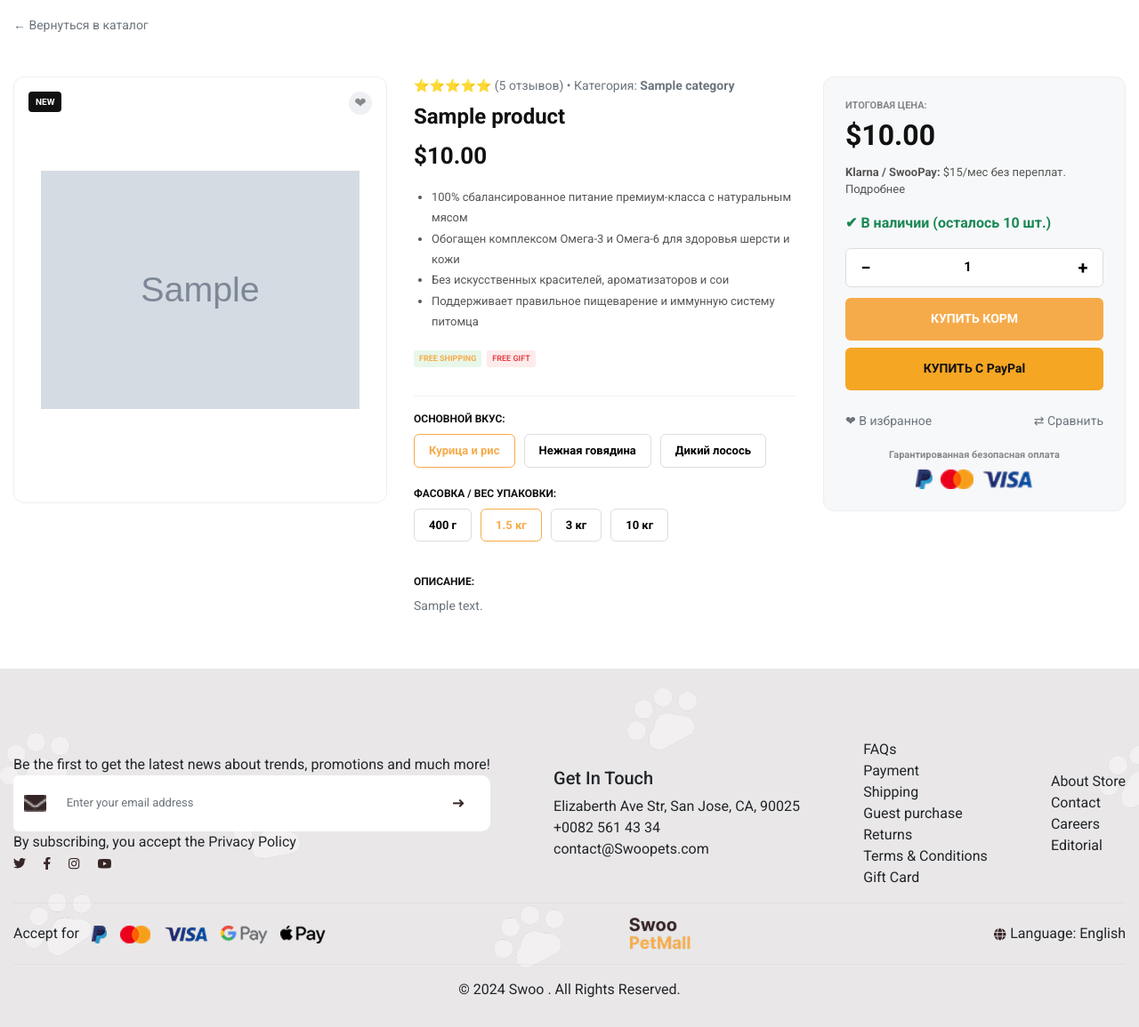
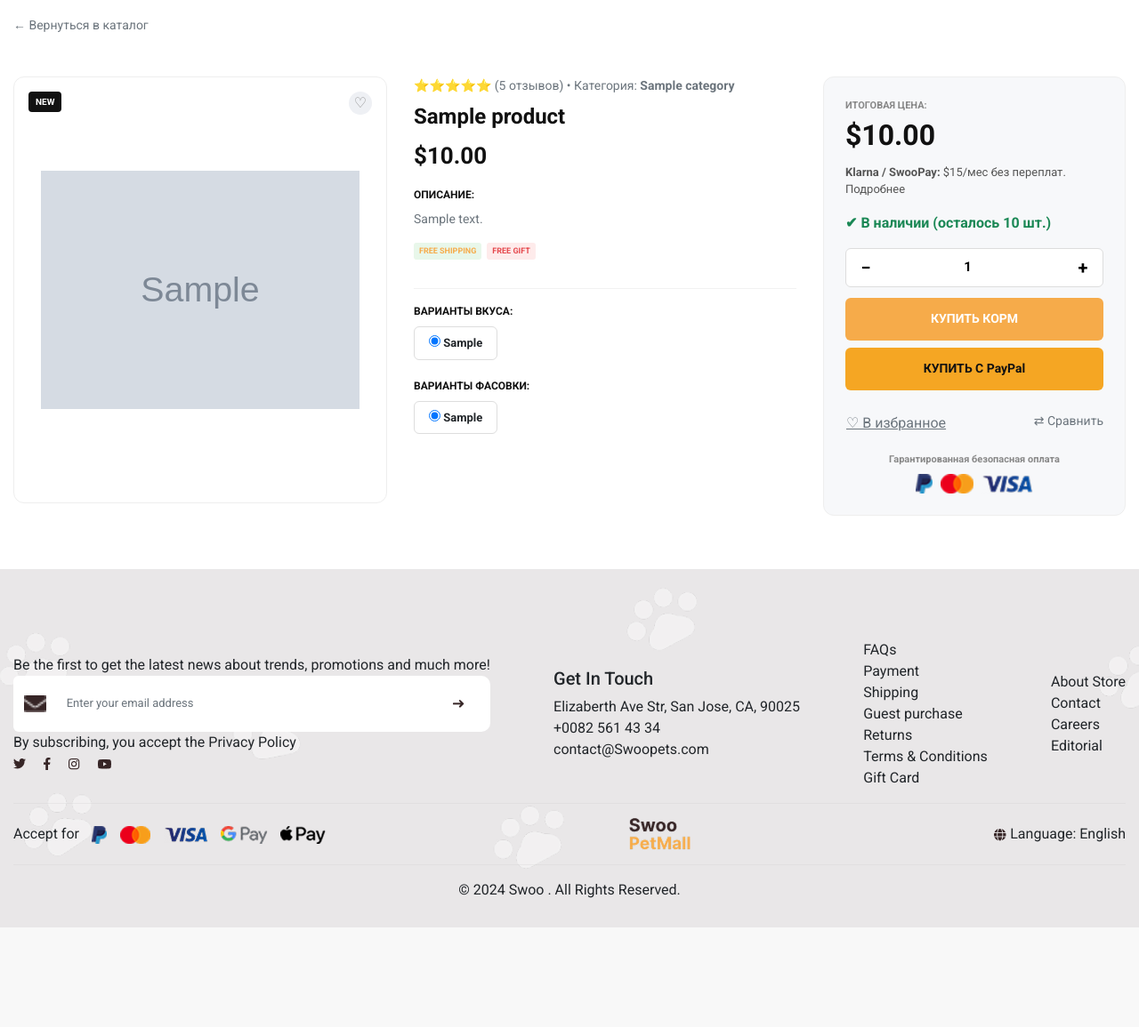
Before and after one commit to Markyha2yha/Team-project-2, a Django app: page /shop/product/1/ in a window 1280 px wide. Shown: the part 176-1331 px from the top of the page at 89% size. After the commit the page ends 1219 px from the top, so only its background shows below. Run offline with Django 5.2, Linux system fonts and the light colour scheme; tables that the repository leaves empty hold one stand-in row (values such as "Sample post"); grey boxes marked "Sample" are stand-in pictures.

Commit message:
Despite the name, I created a favorites section and product categories

```diff
--- a/main/templates/main/base.html
+++ b/main/templates/main/base.html
@@ -61,7 +61,7 @@
 
                 <ul class="nav-list">
                     <li><a href=""><img src="{% static 'main/images/return-symb.png'%}" alt="icon"></a></li>
-                    <li><a href=""><img src="{% static 'main/images/heart.png'%}" alt="icon"></a></li>
+                    <li><a href="{% url 'shop:favorites' %}" title="Избранное"><img src="{% static 'main/images/heart.png'%}" alt="Избранное"></a></li>
 
                     <!-- Меню аккаунта: возвращаем иконку человечка -->
                     <li class="dropdown">
--- a/shop/models.py
+++ b/shop/models.py
@@ -23,6 +23,20 @@ class Product(models.Model):
     name = models.CharField(max_length=200)
     slug = models.SlugField(max_length=220, unique=True, blank=True)
     description = models.TextField(blank=True)
+    TASTE_CHOICES = [('chicken_rice', 'Курица и рис'), ('beef', 'Нежная говядина'), ('salmon', 'Дикий лосось')]
+    PACKAGING_CHOICES = [('400 г', '400 г'), ('1.5 кг', '1.5 кг'), ('3 кг', '3 кг'), ('10 кг', '10 кг')]
+    main_taste = models.CharField(max_length=30, choices=TASTE_CHOICES, default='chicken_rice', verbose_name='Основной вкус')
+    packaging = models.CharField(max_length=20, choices=PACKAGING_CHOICES, default='1.5 кг', verbose_name='Фасовка')
+    available_tastes = models.TextField(default='Курица и рис, Нежная говядина, Дикий лосось', verbose_name='Доступные вкусы')
+    available_packagings = models.TextField(default='400 г, 1.5 кг, 3 кг, 10 кг', verbose_name='Доступные фасовки')
+
+    @property
+    def taste_options(self):
+        return [item.strip() for item in self.available_tastes.split(',') if item.strip()]
+
+    @property
+    def packaging_options(self):
+        return [item.strip() for item in self.available_packagings.split(',') if item.strip()]
     price = models.DecimalField(max_digits=10, decimal_places=2)
     old_price = models.DecimalField(max_digits=10, decimal_places=2, null=True, blank=True)
     stock = models.PositiveIntegerField(default=0)
@@ -40,6 +54,18 @@ class Product(models.Model):
         return self.stock > 0
     def __str__(self):
         return self.name
+
+class Favorite(models.Model):
+    user = models.ForeignKey(settings.AUTH_USER_MODEL, on_delete=models.CASCADE, related_name='favorites')
+    product = models.ForeignKey(Product, on_delete=models.CASCADE, related_name='favorited_by')
+    created_at = models.DateTimeField(auto_now_add=True)
+
+    class Meta:
+        unique_together = ('user', 'product')
+
+    def __str__(self):
+        return f'{self.user} — {self.product}'
+
 
 class ProductImage(models.Model):
     product = models.ForeignKey(Product, on_delete=models.CASCADE, related_name="images")
--- a/shop/templates/shop/product_detail.html
+++ b/shop/templates/shop/product_detail.html
@@ -22,7 +22,7 @@
     <!-- Левая колонка: Фото товара с бейджем -->
     <div class="detail-img-box">
         <span class="badge-new position-absolute top-0 start-0 m-3">NEW</span>
-        <button class="card-fav-btn position-absolute top-0 end-0 m-3" title="В избранное">❤</button>
+        <form method="post" action="{% url 'shop:toggle_favorite' product.id %}" class="position-absolute top-0 end-0 m-3">{% csrf_token %}<button class="card-fav-btn" title="В избранное" aria-label="Добавить или убрать из избранного" style="border:0;cursor:pointer">{% if is_favorite %}❤{% else %}♡{% endif %}</button></form>
         {% if product.main_image %}
             <img src="{{ product.main_image.url }}" alt="{{ product.name }}">
         {% else %}
@@ -36,13 +36,12 @@
         <h1 class="detail-mid-title">{{ product.name }}</h1>
         <div class="detail-mid-price">${{ product.price }}</div>
 
-        <!-- Преимущества и состав корма -->
-        <ul class="detail-bullet-list">
-            <li>100% сбалансированное питание премиум-класса с натуральным мясом</li>
-            <li>Обогащен комплексом Омега-3 и Омега-6 для здоровья шерсти и кожи</li>
-            <li>Без искусственных красителей, ароматизаторов и сои</li>
-            <li>Поддерживает правильное пищеварение и иммунную систему питомца</li>
-        </ul>
+        {% if product.description %}
+        <div class="product-description mb-3">
+            <div class="variant-title">Описание:</div>
+            <p class="text-muted small">{{ product.description|linebreaksbr }}</p>
+        </div>
+        {% endif %}
 
         <div class="swoo-tags mb-3">
             <span class="tag-free-ship">FREE SHIPPING</span>
@@ -51,29 +50,12 @@
 
         <hr>
 
-        <!-- Выбор вкуса корма -->
-        <div class="variant-title">Основной вкус:</div>
-        <div class="variant-boxes">
-            <button type="button" class="variant-btn active">Курица и рис</button>
-            <button type="button" class="variant-btn">Нежная говядина</button>
-            <button type="button" class="variant-btn">Дикий лосось</button>
-        </div>
+        <div class="variant-title">Варианты вкуса:</div>
+        <div class="variant-boxes">{% for taste in product.taste_options %}<label class="variant-btn"><input type="radio" name="taste_choice" value="{{ taste }}" form="buyForm" {% if forloop.first %}checked{% endif %}> {{ taste }}</label>{% endfor %}</div>
 
-        <!-- Выбор фасовки (вместо размера памяти) -->
-        <div class="variant-title">Фасовка / Вес упаковки:</div>
-        <div class="variant-boxes">
-            <button type="button" class="variant-btn">400 г</button>
-            <button type="button" class="variant-btn active">1.5 кг</button>
-            <button type="button" class="variant-btn">3 кг</button>
-            <button type="button" class="variant-btn">10 кг</button>
-        </div>
+        <div class="variant-title">Варианты фасовки:</div>
+        <div class="variant-boxes">{% for pack in product.packaging_options %}<label class="variant-btn"><input type="radio" name="packaging_choice" value="{{ pack }}" form="buyForm" {% if pack == product.packaging_options.0 %}checked{% endif %}> {{ pack }}</label>{% endfor %}</div>
 
-        {% if product.description %}
-            <div class="mt-3">
-                <div class="variant-title">Описание:</div>
-                <p class="text-muted small">{{ product.description }}</p>
-            </div>
-        {% endif %}
     </div>
 
     <!-- Правая колонка: Блок покупки и безопасного чекаута -->
@@ -93,7 +75,7 @@
             {% endif %}
         </div>
 
-        <form method="POST" action="{% url 'shop:buy_product' product.id %}">
+        <form id="buyForm" method="POST" action="{% url 'shop:buy_product' product.id %}">
             {% csrf_token %}
             <!-- Селектор количества -->
             <div class="qty-control">
@@ -111,7 +93,7 @@
         </form>
 
         <div class="d-flex justify-content-between small text-muted my-2">
-            <span>❤ В избранное</span>
+            <form method="post" action="{% url 'shop:toggle_favorite' product.id %}">{% csrf_token %}<button type="submit" class="btn btn-link p-0 small text-muted">{% if is_favorite %}♥ В избранном{% else %}♡ В избранное{% endif %}</button></form>
             <span>⇄ Сравнить</span>
         </div>
 
--- a/shop/urls.py
+++ b/shop/urls.py
@@ -8,6 +8,8 @@ urlpatterns = [
     path('category/<slug:category_slug>/', views.shop_catalog, name='catalog_by_category'),
     path('product/<int:product_id>/', views.product_detail, name='product_detail'),  # <-- НОВЫЙ МАРШРУТ
     path('add/', views.add_product, name='add_product'),
+    path('favorites/', views.favorites_list, name='favorites'),
+    path('favorite/<int:product_id>/toggle/', views.toggle_favorite, name='toggle_favorite'),
     path('category/add/new/', views.add_category, name='add_category'),
     path('buy/<int:product_id>/', views.buy_product, name='buy_product'),
     path('edit/<int:product_id>/', views.edit_product, name='edit_product'),
--- a/shop/views.py
+++ b/shop/views.py
@@ -5,7 +5,7 @@ from django.contrib import messages
 from django.db.models import Q
 from django.views.decorators.http import require_POST
 from django.core.paginator import Paginator
-from .models import Product, Category
+from .models import Product, Category, Favorite
 from .forms import ProductCreateForm
 
 
@@ -44,9 +44,11 @@ def product_detail(request, product_id):
     """Детальная страница товара по Примеру 2"""
     product = get_object_or_404(Product, id=product_id)
     related_products = Product.objects.filter(category=product.category, is_active=True).exclude(id=product.id)[:4]
+    is_favorite = request.user.is_authenticated and Favorite.objects.filter(user=request.user, product=product).exists()
     return render(request, 'shop/product_detail.html', {
         'product': product,
         'related_products': related_products,
+        'is_favorite': is_favorite,
     })
 
 
@@ -123,3 +125,26 @@ def delete_product(request, product_id):
     product.delete()
     messages.success(request, f'Корм "{product_name}" успешно удален с площадки.')
     return redirect('shop:catalog')
+
+def toggle_favorite(request, product_id):
+    if request.method != 'POST':
+        return redirect('shop:product_detail', product_id=product_id)
+    if not request.user.is_authenticated:
+        messages.info(request, 'Войдите в аккаунт, чтобы сохранять избранные товары.')
+        return redirect('login')
+    product = get_object_or_404(Product, id=product_id, is_active=True)
+    favorite, created = Favorite.objects.get_or_create(user=request.user, product=product)
+    if not created:
+        favorite.delete()
+        messages.info(request, f'«{product.name}» удалён из избранного.')
+    else:
+        messages.success(request, f'«{product.name}» добавлен в избранное.')
+    return redirect(request.META.get('HTTP_REFERER', 'shop:product_detail') or 'shop:catalog')
+
+
+def favorites_list(request):
+    if not request.user.is_authenticated:
+        messages.info(request, 'Войдите в аккаунт, чтобы просматривать избранное.')
+        return redirect('login')
+    products = Product.objects.filter(favorited_by__user=request.user, is_active=True).select_related('category')
+    return render(request, 'shop/favorites.html', {'products': products})
```
Also changed, not shown: shop/forms.py (+6 -1 lines), shop/templates/shop/add_product.html (+11 -0 lines), shop/templates/shop/edit_product.html (+11 -0 lines), shop/templates/shop/favorites.html (added, +18 -0 lines), media/products/Parrot3.jpg (added), media/products/dog1.jpg (added), media/products/Снимок_экрана_2025-09-11_205138_jtTY6oX.png (added), shop/migrations/0002_product_taste_packaging_favorite.py (added), shop/migrations/0003_product_available_options.py (added).
